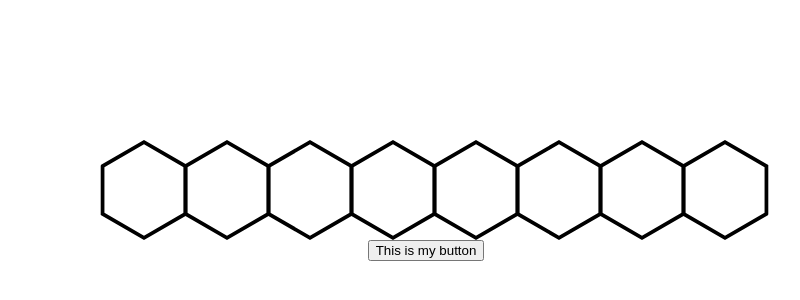
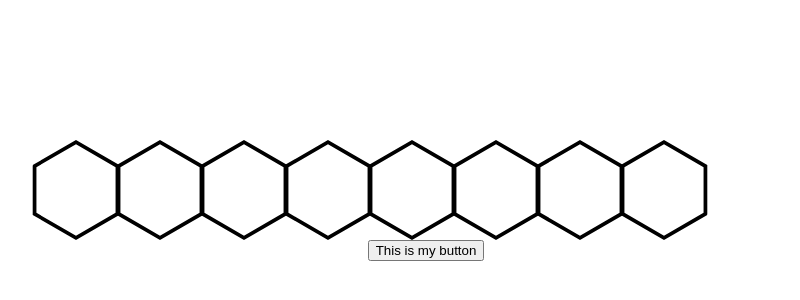
Before and after one commit to magictwicks/hex-ai, a React (Create React App) app: page / in a window 1280 px wide. Shown: the part 200-500 px from the top of the page, without its empty margins (214-1014 px from the left). Built offline with nearby package versions, Linux system fonts and the light colour scheme.

Commit message:
Changed alignment of hex components from pixels to percentage of image size

```diff
--- a/src/index.css
+++ b/src/index.css
@@ -24,5 +24,5 @@ code {
     justify-content: flex-start;
 }
 .hex-row > * {
-    margin-right: -17px; /* Adjust the margin value as needed */
+    margin-right: -2%; /* Adjust the margin value as needed */
 }
```
